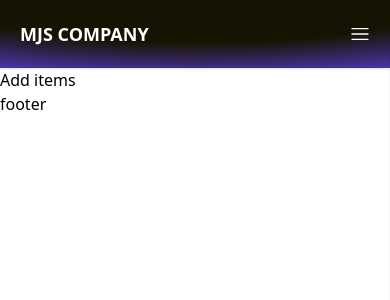
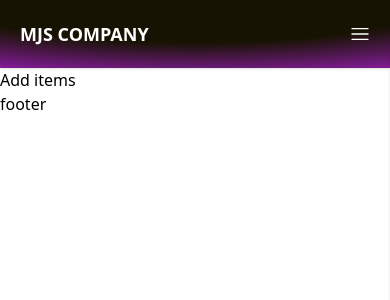
Before and after one commit to sadhin28/Mjs-company-client, a React (Vite) app: page /add-items in a window 390 px wide. Shown: the top 300 px of the page. Built offline with nearby package versions, Linux system fonts and the light colour scheme.

Commit message:
add navbar  add and responsive

```diff
--- a/src/components/Navbar.jsx
+++ b/src/components/Navbar.jsx
@@ -38,7 +38,7 @@ import Overlay from "../ui/Overlay";
 import useMobile from "../lib/ForMobile";
 
 
-const COLORS_TOP = ["#13FFAA","#FFBC00","#1B1343", "#6140E7", "#CE84CF", "#DD335C"];
+const COLORS_TOP = ["#29C48BFF","#DF1767FF","#184B9BFF", "#AC0BC5FF", "#949823FF", "#335F56FF"];
 //end
 
 
```
